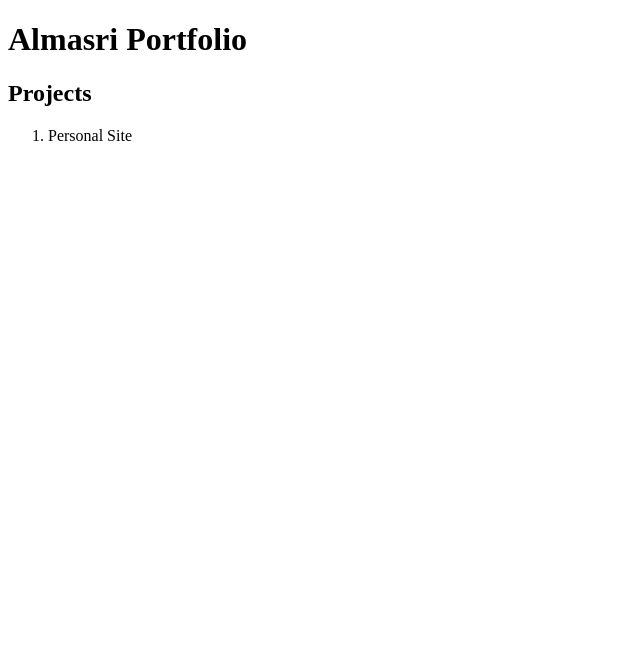
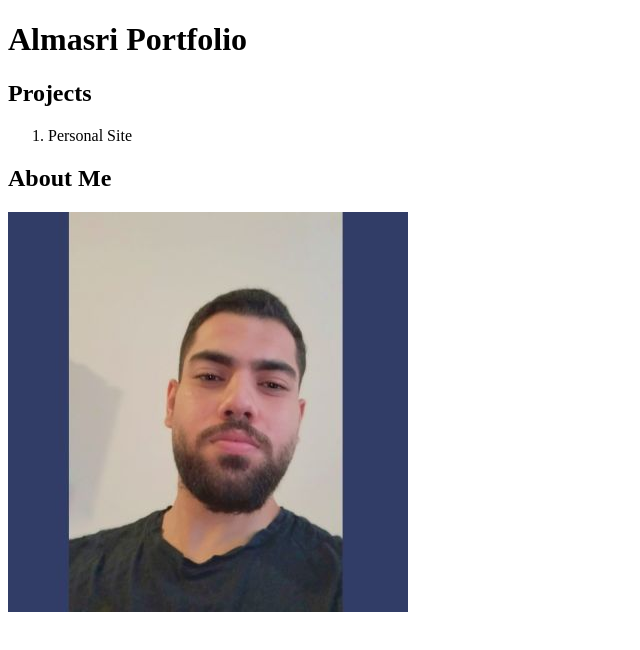
Before and after one commit to Almasri034/Personal-Site, a plain HTML site: page index.html in a window 1280 px wide. Shown: the whole page, without its empty margins (0-640 px from the left). Drawn offline with Linux system fonts and the light colour scheme.

Commit message:
starting personal site

```diff
--- a/index.html
+++ b/index.html
@@ -14,6 +14,10 @@
             <li><a href="almasri/index.html"></a>Personal Site</li>
            </ol>
          </section>
+         <aside>
+            <h2> About Me</h2>
+            <img src="almasri/images/my-photo.jpg" alt=" Personal photo">
+         </aside>
      </main>
 </body>
 </html>
```
